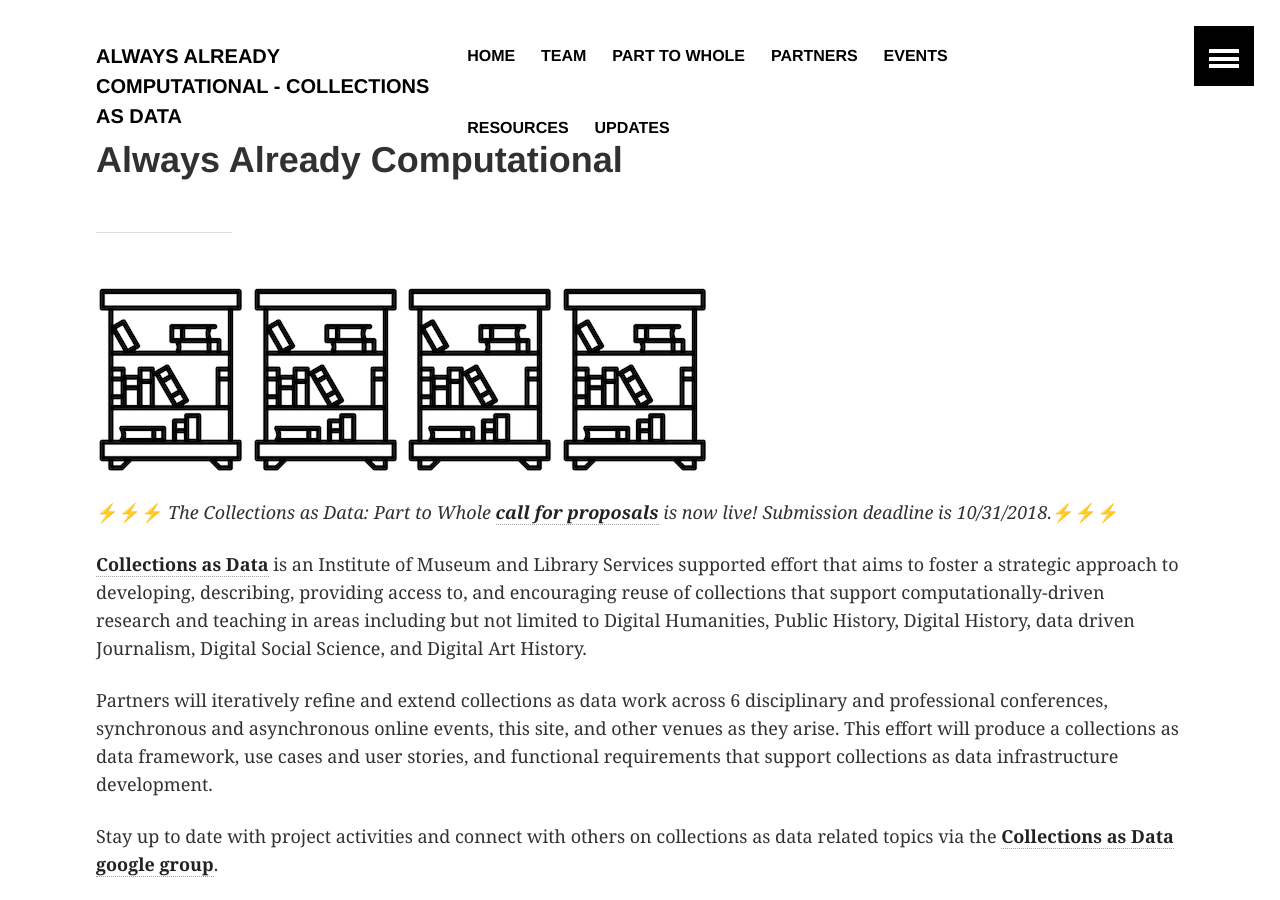
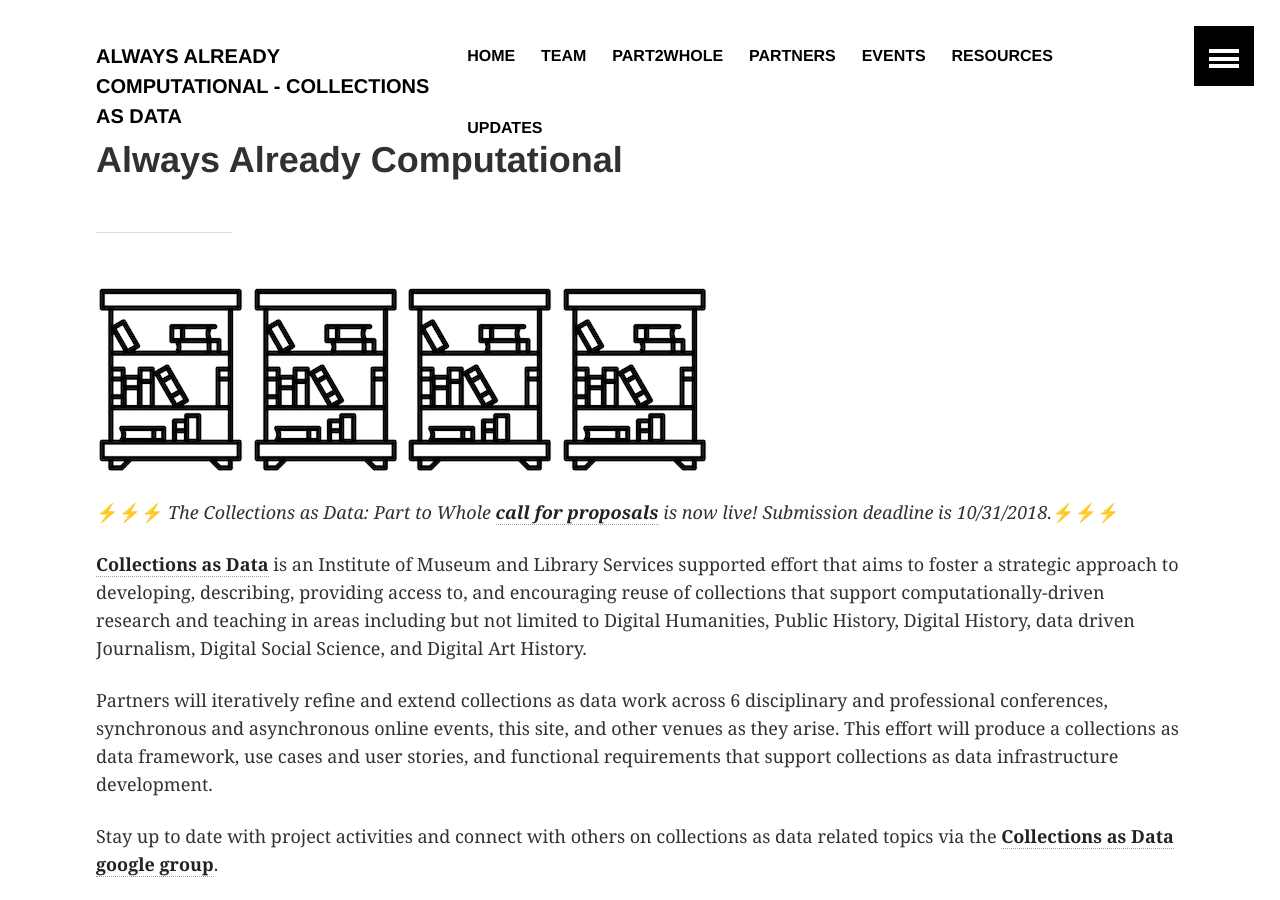
Before and after one commit to collectionsasdata/collectionsasdata.github.io, a Jekyll site: the page built from index.md, in a window 1280 px wide and 900 px high. Built offline with Jekyll 4.4.1, drawn with Linux system fonts in a browser that asks for light colours.

Commit message:
Update navigation.yml

```diff
--- a/_data/navigation.yml
+++ b/_data/navigation.yml
@@ -10,8 +10,8 @@
   excerpt:
   image:
 
-- title: Part to Whole
-  url: /part2whole/cfp/
+- title: Part2Whole
+  url: /part2whole/
   excerpt:
   image:
 
```
